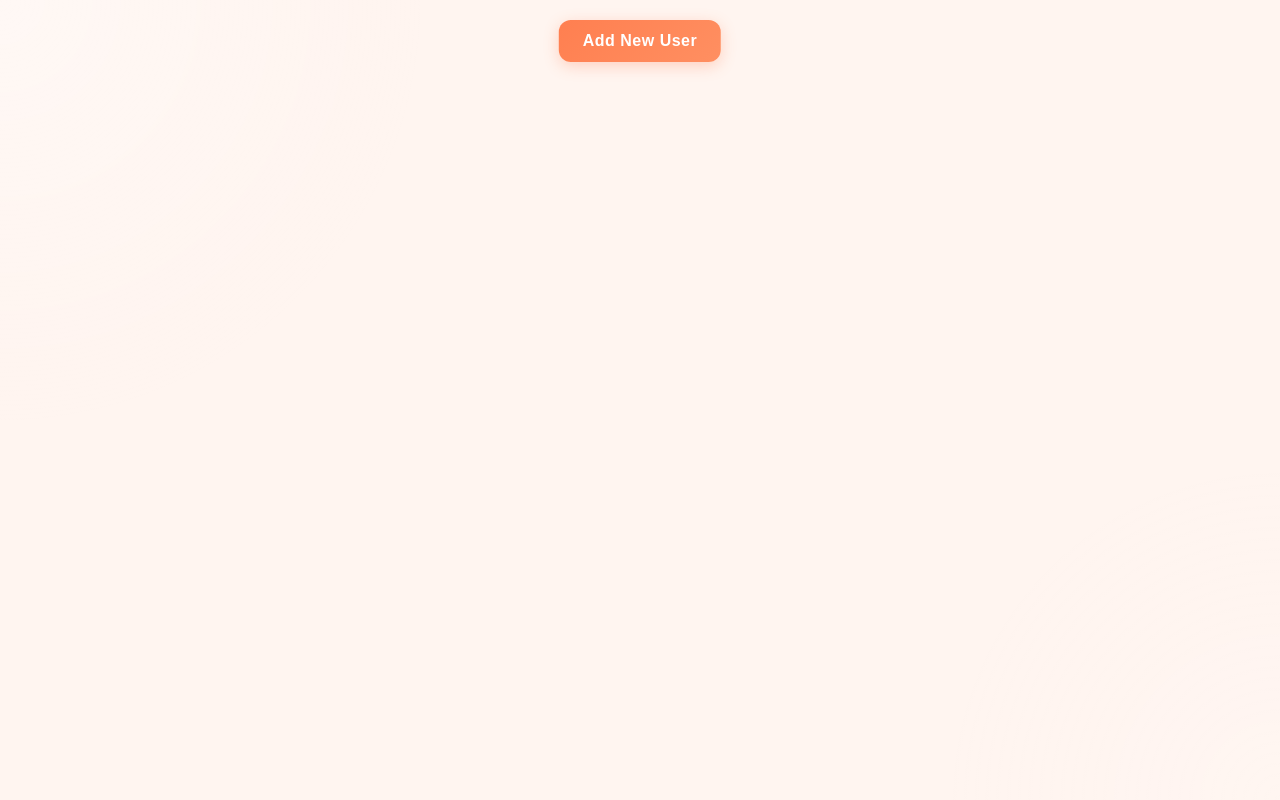
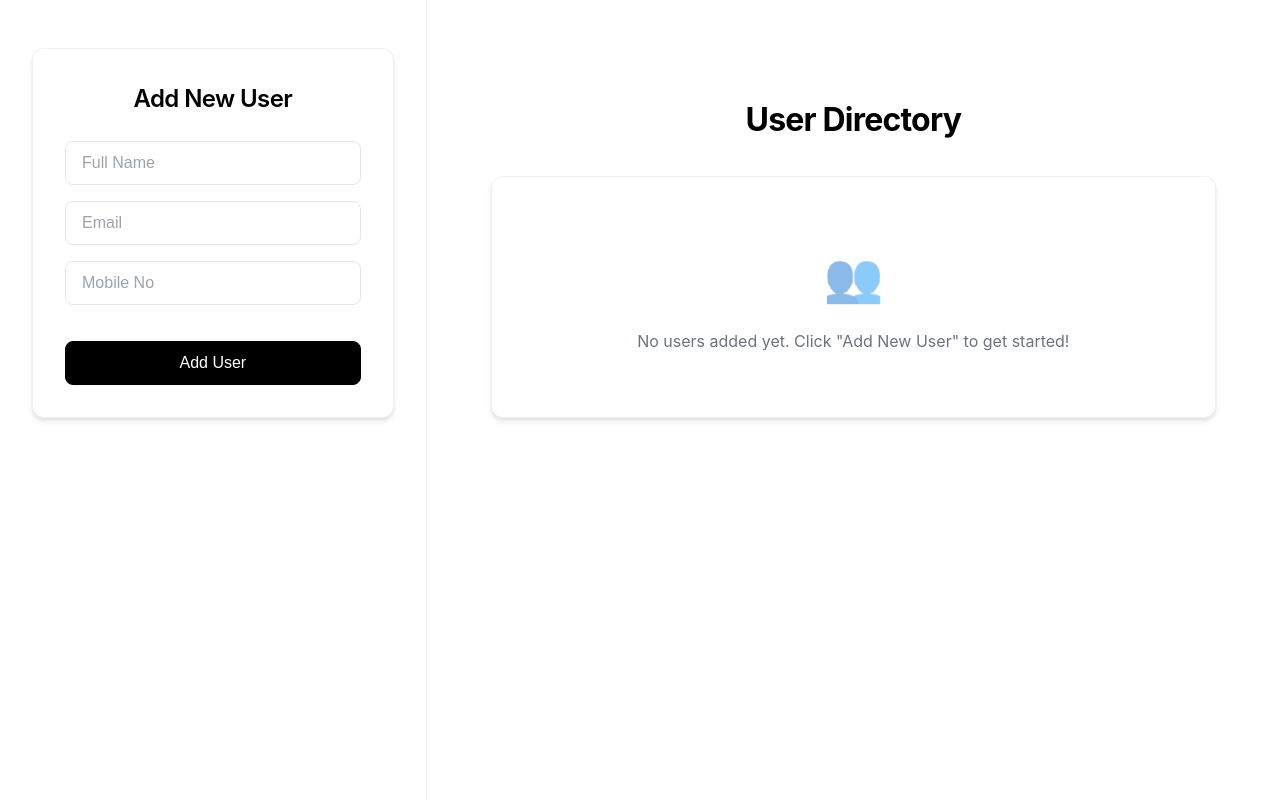
Before and after one commit to gauravsoni97/machine_coding_round, a React (Vite) app in the folder ReactJs/user_management/: page / in a window 1280 px wide. Built offline with nearby package versions, Linux system fonts and the light colour scheme.

Commit message:
fix: css updated to clean design

```diff
--- a/ReactJs/user_management/src/App.jsx
+++ b/ReactJs/user_management/src/App.jsx
@@ -8,7 +8,6 @@ const App = () => {
     const savedUsers = localStorage.getItem('userList');
     return savedUsers ? JSON.parse(savedUsers) : [];
   });
-  const [openModal, setOpenModal] = useState(false);
 
   useEffect(() => {
     localStorage.setItem('userList', JSON.stringify(listData));
@@ -19,10 +18,13 @@ const App = () => {
   };
 
   return (
-    <div>
-      <button className="add-user-btn" onClick={() => setOpenModal(true)}>Add New User</button>
-      <AddUserForm setListData={setListData} openModal={openModal} setOpenModal={setOpenModal} />
-      <UserList listData={listData} onDeleteUser={handleDeleteUser} />
+    <div className="app-container">
+      <div className="form-section">
+        <AddUserForm setListData={setListData} />
+      </div>
+      <div className="list-section">
+        <UserList listData={listData} onDeleteUser={handleDeleteUser} />
+      </div>
     </div>
   );
 };
--- a/ReactJs/user_management/src/components/UserList.jsx
+++ b/ReactJs/user_management/src/components/UserList.jsx
@@ -2,38 +2,45 @@ import React from "react";
 import "../styles/UserList.css";
 
 const UserList = ({ listData, onDeleteUser }) => {
-
-
   return (
     <div className="user-list-container">
+      <h1>User Directory</h1>
       {listData.length > 0 ? (
-        <div className="users-grid">
+        <div className="users-table-container">
+          <table className="users-table">
+            <thead>
+              <tr>
+                <th>Name</th>
+                <th>Email</th>
+                <th>Phone</th>
+                <th>Actions</th>
+              </tr>
+            </thead>
+            <tbody>
               {listData.map((ele) => (
-            <div key={ele.userId} className="user-card">
+                <tr key={ele.userId}>
+                  <td>{ele?.userName}</td>
+                  <td>{ele?.email}</td>
+                  <td>{ele?.phone}</td>
+                  <td>
                     <button
-                className="delete-icon"
-                type="button"
-                aria-label="Delete user"
+                      className="delete-btn"
                       onClick={() => onDeleteUser?.(ele.userId)}
                     >
-                ×
+                      Delete
                     </button>
-              <div className="user-card-field">
-                <span className="user-card-label">👤 Name</span>
-                <div className="user-card-value">{ele?.userName}</div>
+                  </td>
+                </tr>
+              ))}
+            </tbody>
+          </table>
         </div>
-              <div className="user-card-field">
-                <span className="user-card-label">✉️ Email</span>
-                <div className="user-card-value">{ele?.email}</div>
+      ) : (
+        <div className="empty-state">
+          <div className="empty-state-icon">👥</div>
+          <p>No users added yet. Click "Add New User" to get started!</p>
         </div>
-              <div className="user-card-field">
-                <span className="user-card-label">📱 Phone</span>
-                <div className="user-card-value">{ele?.phone}</div>
-              </div>
-            </div>
-          ))}
-        </div>
-      ) : null}
+      )}
     </div>
   );
 };
--- a/ReactJs/user_management/src/index.css
+++ b/ReactJs/user_management/src/index.css
@@ -11,16 +11,18 @@ body,
 }
 
 body {
-  font-family: 'Poppins', 'Segoe UI', Tahoma, Geneva, Verdana, sans-serif;
-  background: #fff5f0;
+  font-family: 'Inter', 'Segoe UI', system-ui, -apple-system, sans-serif;
+  background: #ffffff;
   color: #000000;
+  line-height: 1.5;
+  -webkit-font-smoothing: antialiased;
+  -moz-osx-font-smoothing: grayscale;
 }
 
 body::before {
   content: '';
   position: fixed;
   inset: 0;
-  background: radial-gradient(circle at top left, rgba(255, 255, 255, 0.35), transparent 28%),
-    radial-gradient(circle at bottom right, rgba(255, 255, 255, 0.12), transparent 22%);
+  background: transparent;
   pointer-events: none;
 }
--- a/ReactJs/user_management/src/styles/AddUserForm.css
+++ b/ReactJs/user_management/src/styles/AddUserForm.css
@@ -1,110 +1,91 @@
-.modal-overlay {
-    position: fixed;
-    top: 0;
-    left: 0;
-    right: 0;
-    bottom: 0;
-    background: rgba(0, 0, 0, 0.5);
-    display: flex;
-    align-items: center;
-    justify-content: center;
-    z-index: 1000;
-}
-
-.modal-content {
-    position: relative;
-    max-width: 600px;
-    width: 90%;
-    max-height: 90vh;
-    overflow-y: auto;
-}
-
-.close-button {
-    position: absolute;
-    top: 10px;
-    right: 10px;
-    background: none;
-    border: none;
-    font-size: 24px;
-    cursor: pointer;
-    color: #666;
-    z-index: 1001;
-}
-
-.close-button:hover {
-    color: #000;
-}
-
 .form-container {
-    max-width: 520px;
-    margin: 30px auto;
-    padding: 36px;
-    background: rgba(255, 255, 255, 0.96);
-    border-radius: 22px;
-    border: 1px solid rgba(255, 255, 255, 0.8);
-    box-shadow: 0 18px 36px rgba(255, 133, 71, 0.14);
-    backdrop-filter: blur(10px);
+    max-width: 400px;
+    width: 100%;
+    padding: 32px;
+    background: #ffffff;
+    border-radius: 12px;
+    border: 1px solid #f0f0f0;
+    box-shadow: 0 4px 6px -1px rgba(0, 0, 0, 0.1), 0 2px 4px -1px rgba(0, 0, 0, 0.06);
 }
 
 .form-container h2 {
     text-align: center;
     color: #000000;
-    margin-bottom: 28px;
-    font-size: 26px;
-    font-weight: 500;
+    margin-bottom: 24px;
+    font-size: 24px;
+    font-weight: 600;
+    letter-spacing: -0.025em;
 }
 
 .form-group {
-    margin-bottom: 20px;
+    margin-bottom: 16px;
 }
 
 .form-container input {
     width: 100%;
-    padding: 12px 14px;
-    border: 1px solid #f5ddd4;
-    border-radius: 12px;
+    padding: 12px 16px;
+    border: 1px solid #e5e5e5;
+    border-radius: 8px;
     font-size: 16px;
-    background: #fffaf7;
+    background: #ffffff;
     color: #000000;
     transition: all 0.2s ease;
     box-sizing: border-box;
 }
 
 .form-container input::placeholder {
-    color: rgba(0, 0, 0, 0.45);
+    color: #9ca3af;
     font-weight: 400;
 }
 
 .form-container input:focus {
     outline: none;
-    border-color: #ff8f61;
+    border-color: #000000;
     background: #ffffff;
-    box-shadow: 0 0 0 4px rgba(255, 143, 97, 0.12);
+    box-shadow: 0 0 0 3px rgba(0, 0, 0, 0.1);
 }
 
 .form-container button {
     width: 100%;
-    padding: 14px;
-    margin-top: 10px;
-    background: #ff7f50;
+    padding: 12px 16px;
+    background: #000000;
     color: #ffffff;
-    border: none;
-    border-radius: 14px;
+    border: 1px solid #000000;
+    border-radius: 8px;
     font-size: 16px;
-    font-weight: 700;
+    font-weight: 500;
     cursor: pointer;
-    transition: background 0.2s ease, box-shadow 0.2s ease, transform 0.2s ease;
-    letter-spacing: 0.5px;
-    box-shadow: 0 16px 28px rgba(255, 127, 80, 0.2);
+    transition: all 0.2s ease;
+    box-shadow: 0 1px 2px rgba(0, 0, 0, 0.05);
+    margin-top: 20px;
 }
 
 .form-container button:hover {
-    background: #b95d20;
-    box-shadow: 0 18px 32px rgba(255, 127, 80, 0.24);
+    background: #ffffff;
+    color: #000000;
+    border-color: #000000;
+    box-shadow: 0 4px 12px rgba(0, 0, 0, 0.15);
     transform: translateY(-1px);
 }
 
 .form-container button:active {
-    background: #e56e3d;
+    transform: translateY(0);
+    box-shadow: 0 1px 2px rgba(0, 0, 0, 0.1);
+}
+    font-weight: 600;
+    cursor: pointer;
+    transition: all 0.2s ease;
+    letter-spacing: 0.5px;
+    box-shadow: 0 4px 16px rgba(59, 130, 246, 0.3);
+}
+
+.form-container button:hover {
+    background: linear-gradient(135deg, #2563eb, #1e40af);
+    box-shadow: 0 6px 20px rgba(59, 130, 246, 0.4);
+    transform: translateY(-1px);
+}
+
+.form-container button:active {
+    background: linear-gradient(135deg, #1d4ed8, #1e3a8a);
     transform: translateY(0);
 }
--- a/ReactJs/user_management/src/styles/App.css
+++ b/ReactJs/user_management/src/styles/App.css
@@ -1,27 +1,80 @@
+.app-container {
+    display: grid;
+    grid-template-columns: 1fr 2fr;
+    min-height: 100vh;
+    gap: 0;
+    background: #ffffff;
+}
+
+.form-section {
+    background: #ffffff;
+    padding: 48px 32px;
+    border-right: 1px solid #f0f0f0;
+    display: flex;
+    flex-direction: column;
+    justify-content: flex-start;
+    align-items: center;
+}
+
+.list-section {
+    background: #ffffff;
+    padding: 48px 32px;
+    overflow-y: auto;
+}
+
 .add-user-btn {
     padding: 12px 24px;
-    background: linear-gradient(135deg, #ff7f50, #ff8f61);
+    background: #000000;
     color: #ffffff;
-    border: none;
-    border-radius: 12px;
-    font-size: 16px;
-    font-weight: 600;
+    border: 1px solid #000000;
+    border-radius: 8px;
+    font-size: 14px;
+    font-weight: 500;
     cursor: pointer;
-    transition: all 0.3s ease;
-    box-shadow: 0 4px 15px rgba(255, 127, 80, 0.3);
-    letter-spacing: 0.5px;
-    margin: 20px auto;
+    transition: all 0.2s ease;
+    box-shadow: 0 1px 2px rgba(0, 0, 0, 0.05);
+    letter-spacing: 0.025em;
+    margin: 24px auto;
     position: relative;
     left: 50%;
     transform: translateX(-50%);
-
 }
 
 .add-user-btn:hover {
-    background: linear-gradient(135deg, #e56e3d, #ff7f50);
-    box-shadow: 0 6px 20px rgba(255, 127, 80, 0.4);
+    background: #ffffff;
+    color: #000000;
+    border-color: #000000;
+    box-shadow: 0 4px 12px rgba(0, 0, 0, 0.15);
+    transform: translateX(-50%) translateY(-1px);
 }
 
 .add-user-btn:active {
-    box-shadow: 0 2px 10px rgba(255, 127, 80, 0.3);
+    box-shadow: 0 1px 2px rgba(0, 0, 0, 0.1);
+    transform: translateX(-50%) translateY(0);
 }
+}
+
+/* Responsive design */
+@media (max-width: 1024px) {
+    .app-container {
+        grid-template-columns: 1fr;
+        grid-template-rows: auto 1fr;
+    }
+
+    .form-section {
+        border-right: none;
+        border-bottom: 1px solid rgba(148, 163, 184, 0.2);
+        padding: 30px 20px;
+    }
+
+    .list-section {
+        padding: 30px 20px;
+    }
+}
+
+@media (max-width: 768px) {
+    .form-section,
+    .list-section {
+        padding: 20px 16px;
+    }
+}
--- a/ReactJs/user_management/src/styles/UserList.css
+++ b/ReactJs/user_management/src/styles/UserList.css
@@ -1,175 +1,174 @@
 .user-list-container {
-  max-width: 1400px;
-  margin: 40px auto 60px;
-  padding: 0 20px;
+  max-width: 1200px;
+  margin: 48px auto 60px;
+  padding: 0 32px;
 }
 
 .user-list-container h1 {
   text-align: center;
   color: #000000;
-  margin-bottom: 40px;
-  font-size: 36px;
-  font-weight: 600;
-  text-shadow: 0 2px 4px rgba(255, 255, 255, 0.6);
-  background: linear-gradient(135deg, #ff7f50, #ff8f61);
-  -webkit-background-clip: text;
-  -webkit-text-fill-color: transparent;
-  background-clip: text;
+  margin-bottom: 32px;
+  font-size: 32px;
+  font-weight: 700;
+  letter-spacing: -0.025em;
 }
 
-.users-grid {
-  display: grid;
-  grid-template-columns: repeat(auto-fit, minmax(320px, 1fr));
-  gap: 24px;
-  padding: 0;
+.users-table-container {
+  background: #ffffff;
+  border-radius: 12px;
+  border: 1px solid #f0f0f0;
+  box-shadow: 0 4px 6px -1px rgba(0, 0, 0, 0.1), 0 2px 4px -1px rgba(0, 0, 0, 0.06);
+  overflow: hidden;
 }
 
-.user-card {
-  position: relative;
-  background: linear-gradient(135deg, rgba(255, 255, 255, 0.95), rgba(255, 255, 255, 0.98));
-  border: 1px solid rgba(255, 255, 255, 0.8);
-  border-radius: 20px;
-  padding: 32px;
-  box-shadow: 0 8px 32px rgba(255, 127, 80, 0.1);
-  transition: all 0.3s cubic-bezier(0.4, 0, 0.2, 1);
-  overflow: hidden;
-  backdrop-filter: blur(10px);
+.users-table {
+  width: 100%;
+  border-collapse: collapse;
+  font-size: 16px;
 }
 
-.user-card::before {
-  content: '';
-  position: absolute;
-  top: 0;
-  left: 0;
-  right: 0;
-  height: 4px;
-  background: linear-gradient(90deg, #ff7f50, #ff8f61, #ffb366);
-  border-radius: 20px 20px 0 0;
+.users-table thead {
+  background: #fafafa;
+  color: #000000;
 }
 
-.delete-icon {
-  position: absolute;
-  top: 16px;
-  right: 16px;
-  width: 36px;
-  height: 36px;
-  border: none;
-  background: linear-gradient(135deg, #ff6b6b, #ee5a52);
-  color: #ffffff;
-  font-size: 18px;
-  font-weight: 700;
-  line-height: 1;
-  border-radius: 50%;
-  box-shadow: 0 4px 12px rgba(238, 90, 82, 0.3);
-  opacity: 0;
-  transform: translateY(-8px) scale(0.8);
-  transition: all 0.3s cubic-bezier(0.4, 0, 0.2, 1);
-  cursor: pointer;
-  display: flex;
-  align-items: center;
-  justify-content: center;
+.users-table th {
+  padding: 16px 20px;
+  text-align: left;
+  font-weight: 600;
+  font-size: 14px;
+  text-transform: uppercase;
+  letter-spacing: 0.05em;
+  border-bottom: 1px solid #f0f0f0;
 }
 
-.user-card:hover .delete-icon {
-  opacity: 1;
-  transform: translateY(0) scale(1);
+.users-table th:first-child {
+  padding-left: 24px;
 }
 
-.delete-icon:hover {
-  background: linear-gradient(135deg, #ee5a52, #dc4545);
-  box-shadow: 0 6px 16px rgba(238, 90, 82, 0.4);
-  transform: scale(1.1);
+.users-table th:last-child {
+  padding-right: 24px;
 }
 
-.delete-icon:active {
-  transform: scale(0.95);
+.users-table tbody tr {
+  transition: all 0.2s ease;
+  border-bottom: 1px solid #f5f5f5;
 }
 
-.user-card:hover {
-  border-color: rgba(255, 143, 97, 0.3);
-  box-shadow: 0 20px 60px rgba(255, 143, 97, 0.15);
-  transform: translateY(-8px);
+.users-table tbody tr:hover {
+  background: #fafafa;
 }
 
-.user-card-field {
-  margin-bottom: 20px;
-  position: relative;
-}
-
-.user-card-field:last-child {
-  margin-bottom: 0;
-}
-
-.user-card-label {
-  font-size: 11px;
-  font-weight: 700;
-  color: #666;
-  text-transform: uppercase;
-  letter-spacing: 1px;
-  margin-bottom: 6px;
-  display: block;
-  opacity: 0.8;
-}
-
-.user-card-value {
-  font-size: 16px;
-  color: #1a1a1a;
-  font-weight: 500;
-  word-break: break-word;
-  line-height: 1.4;
-  padding: 8px 0;
-  border-bottom: 1px solid rgba(255, 143, 97, 0.1);
-  transition: border-color 0.3s ease;
-}
-
-.user-card:hover .user-card-value {
-  border-bottom-color: rgba(255, 143, 97, 0.3);
-}
-
-.user-card-value:last-child {
+.users-table tbody tr:last-child {
   border-bottom: none;
 }
 
-/* Responsive design improvements */
-@media (max-width: 1200px) {
-  .users-grid {
-    grid-template-columns: repeat(auto-fit, minmax(280px, 1fr));
-    gap: 20px;
-  }
+.users-table td {
+  padding: 16px 20px;
+  color: #374151;
+  font-weight: 400;
+  vertical-align: middle;
 }
 
+.users-table td:first-child {
+  padding-left: 24px;
+  font-weight: 500;
+  color: #000000;
+}
+
+.users-table td:last-child {
+  padding-right: 24px;
+}
+
+.delete-btn {
+  background: #ffffff;
+  color: #000000;
+  border: 1px solid #e5e5e5;
+  border-radius: 6px;
+  padding: 6px 12px;
+  font-size: 14px;
+  font-weight: 500;
+  cursor: pointer;
+  transition: all 0.2s ease;
+  box-shadow: 0 1px 2px rgba(0, 0, 0, 0.05);
+}
+
+.delete-btn:hover {
+  background: #000000;
+  color: #ffffff;
+  border-color: #000000;
+  box-shadow: 0 4px 12px rgba(0, 0, 0, 0.15);
+  transform: translateY(-1px);
+}
+
+.delete-btn:active {
+  transform: translateY(0);
+  box-shadow: 0 1px 2px rgba(0, 0, 0, 0.1);
+}
+
+
+
+.empty-state {
+  text-align: center;
+  padding: 64px 32px;
+  color: #6b7280;
+  font-size: 16px;
+  background: #ffffff;
+  border-radius: 12px;
+  border: 1px solid #f0f0f0;
+  box-shadow: 0 4px 6px -1px rgba(0, 0, 0, 0.1), 0 2px 4px -1px rgba(0, 0, 0, 0.06);
+}
+
+.empty-state-icon {
+  font-size: 48px;
+  margin-bottom: 16px;
+  opacity: 0.5;
+}
+
+/* Responsive design */
 @media (max-width: 768px) {
   .user-list-container {
-    margin: 20px auto 40px;
+    margin: 32px auto 40px;
     padding: 0 16px;
   }
 
   .user-list-container h1 {
-    font-size: 28px;
-    margin-bottom: 30px;
+    font-size: 24px;
+    margin-bottom: 24px;
   }
 
-  .users-grid {
-    grid-template-columns: 1fr;
-    gap: 16px;
+  .users-table-container {
+    border-radius: 8px;
   }
 
-  .user-card {
-    padding: 24px;
-    border-radius: 16px;
+  .users-table th,
+  .users-table td {
+    padding: 12px 16px;
+    font-size: 14px;
   }
 
-  .user-card::before {
-    height: 3px;
+  .users-table th:first-child,
+  .users-table td:first-child {
+    padding-left: 16px;
+  }
+
+  .users-table th:last-child,
+  .users-table td:last-child {
+    padding-right: 16px;
+  }
+
+  .delete-btn {
+    padding: 4px 8px;
+    font-size: 12px;
   }
 }
 
 @media (max-width: 480px) {
-  .user-card {
-    padding: 20px;
+  .users-table-container {
+    overflow-x: auto;
   }
 
-  .user-card-value {
-    font-size: 15px;
+  .users-table {
+    min-width: 600px;
   }
 }
```
Also changed, not shown: ReactJs/user_management/src/components/AddUserForm.jsx (+2 -17 lines). Lines whose indentation alone changed are shown as unchanged.
